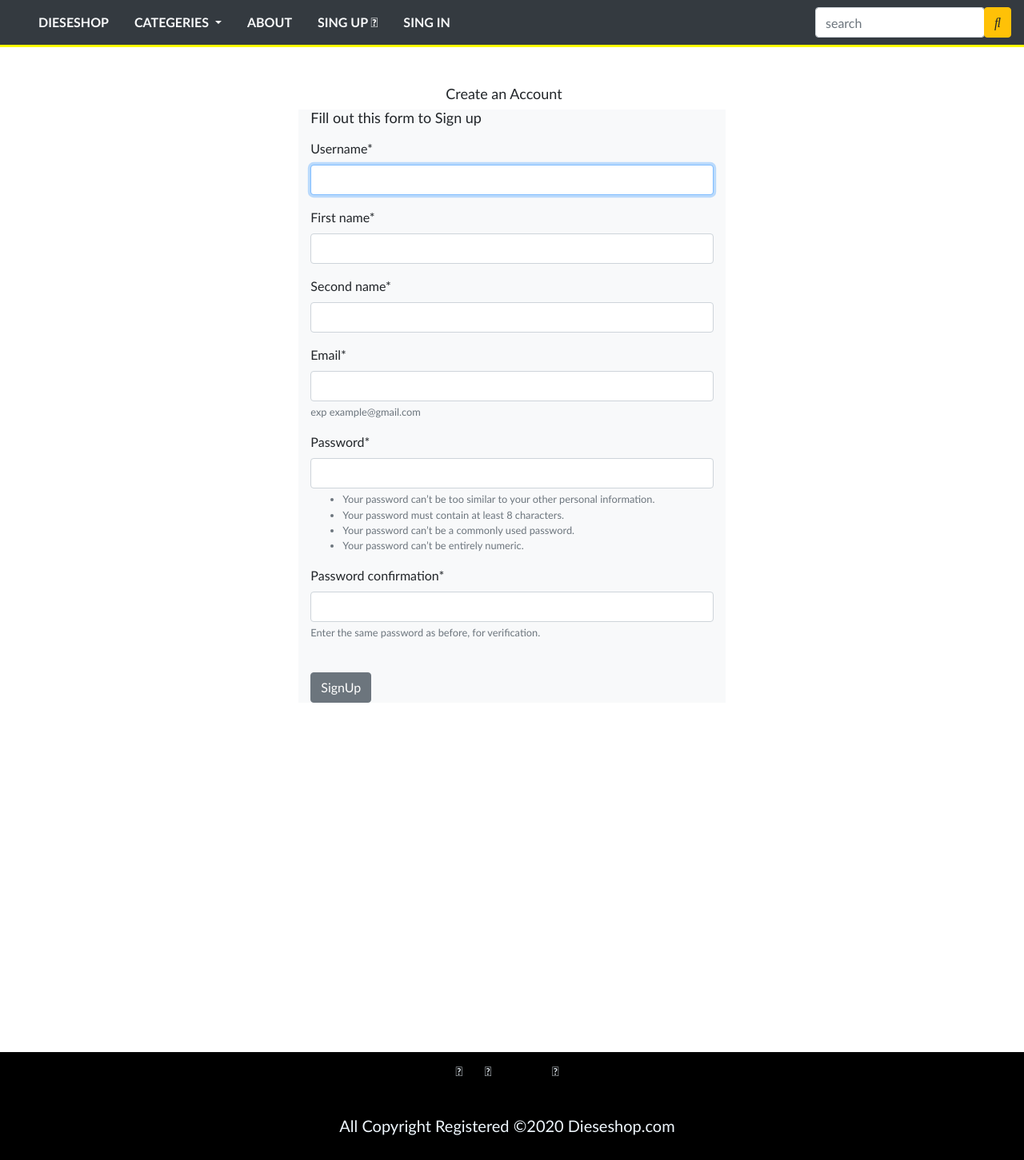
After one commit to Ajdour-elhassan/Ecommece-Web_App-DieseShop, a Django app: page /account/create/ in a window 1280 px wide. The commit adds this page. Shown: the whole page at 80% size. Run offline with Django 3.2, Linux system fonts and the light colour scheme; data comes from the database, SQL or seed files in the repository; both versions use the stored data as it was after the commit; some libraries are stand-ins or nearby versions.

Commit message:
add new changes

```diff
--- a/requirement.txt
+++ b/requirement.txt
@@ -1,3 +1,4 @@
 python 3.8.5
 pillow
 strip
+django-crispy-forms
--- a/web_project/dieseshop/context_processors.py
+++ b/web_project/dieseshop/context_processors.py
@@ -1,6 +1,7 @@
 from .models import Category , Cart , CartItem
 from .views import cart_id
 
+# Counter_by_Display_count_IN_Card
 
 def counter(request):
     item_count = 0
@@ -16,6 +17,7 @@ def counter(request):
            item_count = 0
     return dict(item_count = item_count)
 
+# menu_list_by_Categories
 
 def menu_links(request) :
     links = Category.objects.all()
--- /dev/null
+++ b/web_project/dieseshop/forms.py
@@ -0,0 +1,14 @@
+from django import forms
+from django.contrib.auth.forms  import UserCreationForm
+from django.contrib.auth.models import User
+
+
+class SignUpForm(UserCreationForm) :
+      username = forms.CharField(max_length=50 , required=True)
+      first_name =  forms.CharField(max_length=100, required=True)
+      second_name = forms.CharField(max_length=100, required=True)
+      email = forms.EmailField(max_length=250, help_text='exp example@gmail.com')
+
+      class Meta :
+           model = User
+           fields = ( 'username','first_name' , 'second_name' , 'email' , 'password1' , 'password2')
--- a/web_project/dieseshop/static/css/cart.css
+++ b/web_project/dieseshop/static/css/cart.css
@@ -15,3 +15,16 @@
    text-decoration: none;
    color: rgb(78, 190, 228) ;
 }
+
+.stripe-button-el {
+   width : 100% !important ;
+   display: block !important;
+   margin-bottom: 5px;
+   background-color: blue;
+}
+
+.stripe-button-el span {
+    height : 36px;
+    font-family: 'Robot', sans-serif;
+    font-size:  16px !important;
+}
--- a/web_project/dieseshop/templates/navbar.html
+++ b/web_project/dieseshop/templates/navbar.html
@@ -13,7 +13,31 @@
         {% endfor %}
       </div>
       </li>
-       <li class="nav-item"><a class="nav-link text-light  text-uppercase font-weight-bold px-3" href=""> About </a></li>
+       <li class="nav-item"><a class="nav-link text-light  text-uppercase font-weight-bold px-3" href=""> About </a>
+       </li>
+       {% if request.user.is_authenticated and request.user.first_name %}
+       <li class="nav-item dropdown">
+         <a class="nav-link text-light  text-uppercase font-weight-bold px-3 dropdown-toggle"  data-toggle="dropdown" href=""> welcome {{ request.user.first_name }}
+         <i class="fas fa-user circle"></i>
+       </a>
+        <div class="dropdown-menu bg-warning">
+        <a class="dropdown-item" href="{% url 'dashbord' %}"> Dashbord </a>
+      </div>
+       </li>
+        <li class="nav-item"><a class="nav-link text-light  text-uppercase font-weight-bold px-3" href="{% url 'signout' %}"> Sing out
+         <i class="fas fa-user-alt"></i>
+       </a>
+       </li>
+       {% else %}
+        <li class="nav-item"><a class="nav-link text-light  text-uppercase font-weight-bold px-3" href="{% url 'signup' %}"> Sing up
+         <i class="fas fa-user-plus"></i>
+       </a>
+       </li>
+        <li class="nav-item"><a class="nav-link text-light  text-uppercase font-weight-bold px-3" href="{% url 'signin' %}"> Sing in
+         <i class="fas fa-sign-in-alt"></i>
+       </a>
+       </li>
+       {% endif %}
        {% if item_count > 0 %}
       <li class="nav-item"><a class="nav-link text-light  text-uppercase font-weight-bold px-3" href="{% url 'cart_details' %}">
         <i class="fas fa-shopping-cart"></i>({{item_count}})
@@ -21,12 +45,12 @@
       </li>
       {% endif %}
       </ul>
-      <form class="form-inline ml-3">
+      <form class="form-inline ml-3" action="{% url 'search' %}" method="GET">
         <div class="input-group">
-            <input type="text" class="form-control" placeholder="search">
+            <input type="text" name="title" class="form-control" placeholder="search">
         </div>
         <div class="input-group-append">
-          <button type="button" class="btn btn-warning" name="button"><i class="fas fa-search"></i></button>
+          <button type="submit" class="btn btn-warning"><i class="fas fa-search"></i></button>
         </div>
       </form>
       </div>
--- /dev/null
+++ b/web_project/dieseshop/templates/signUp.html
@@ -0,0 +1,36 @@
+{% extends 'base.html' %}
+{% load static %}
+{% load crispy_forms_tags %}
+{% block title %}
+ Create New Account
+{% endblock title %}
+
+{% block content %}
+
+
+
+<div class="max-auto">
+    <br>
+    <br>
+    <h1 class="product-text text-center"> Create an Account </h1>
+    {% if not form.is_valid %}
+    <div class="col-9 col-sm-9 col-md-6 col-lg-5 mx-auto bg-light">
+    <h1 class="product-text"> Fill out this form to Sign up </h1>
+    <form method="POST">
+        {% csrf_token %}
+         <p>{{ form | crispy }}</p>
+         <br>
+         <button type="submit" name="button" class="btn btn-secondary"> SignUp </button>
+    </form >
+    </div>
+   {% else %}
+   <div class="container">
+        <br>
+        <div class="product-text text-center">
+            Your account has been successfully Created!
+        </div>
+   </div>
+   {% endif %}
+</div>
+
+{% endblock content %}
--- a/web_project/dieseshop/urls.py
+++ b/web_project/dieseshop/urls.py
@@ -11,5 +11,11 @@ urlpatterns = [
    path("cart_details" , views.cart_details , name="cart_details"),
    path('cart/remove/<int:product_id>' , views.cart_remove , name='cart_remove'),
    path('cart/remove_cart_product/<int:product_id>' , views.remove_cart_product , name='remove_cart_product'),
+   path('thankyou/<int:order_id>', views.thankyou_page , name='thankyou_page'),
+   path('account/create/' , views.sign_up , name='signup'),
+   path('account/signin/' , views.sign_in , name='signin'),
+   path('account/signout/' , views.sign_out , name='signout'),
+   path('Dashbord/'  , views.dashbord , name='dashbord'),
+   path('search/' , views.search , name='search')
 
 ] + static(settings.MEDIA_URL,document_root=settings.MEDIA_ROOT)
--- a/web_project/dieseshop/views.py
+++ b/web_project/dieseshop/views.py
@@ -3,7 +3,11 @@ from . models import Category , Product , Cart , CartItem , Order , OrderItem
 from django.core.exceptions import ObjectDoesNotExist
 import stripe
 from django.conf import settings
-
+from django.contrib.auth.models import Group, User
+from .forms import SignUpForm
+from django.contrib.auth.forms import AuthenticationForm
+from django.contrib.auth import login, authenticate , logout
+from django.contrib.auth.decorators import login_required
 
 
 # we create here category_page with sulg
@@ -124,8 +128,8 @@ def cart_details (request, total=0 , counter=0 , cart_items=None) :
             products.save()
             order_item.delete()
 
-            print('order has been successfully deleted')
-            return redirect('home')
+            print('order has been successfully Done')
+            return redirect('thankyou_page' , order_details.id)
 
       except ObjectDoesNotExist:
         pass # Pass and Ignore it !
@@ -161,3 +165,72 @@ def remove_cart_product (request , product_id) :
     cart_item = CartItem.objects.get(product=product , cart=cart)
     cart_item.delete()
     return redirect ('cart_details')
+
+# ThankYouPage!
+
+def thankyou_page(request , order_id):
+    if order_id :
+      customer_order = get_object_or_404(Order , id=order_id)
+    return render(request , 'thankyoupage.html' , { 'customer_order' : customer_order })
+
+
+#SignInView
+
+def sign_up(request) :
+  if request.method == "POST" :
+     form = SignUpForm(request.POST)
+     if form.is_valid():
+        form.save()
+        username = form.cleaned_data.get('username')
+        signUp_user = User.objects.get(username=username)
+        customer_group = Group.objects.get(name='Customer')
+        customer_group.user_set.add(signUp_user)
+        redirect('signin')
+  else :
+    form = SignUpForm()
+  return render(request, 'signUp.html' , {'form' : form})
+
+# SignInFormView
+
+def sign_in(request) :
+  if request.method == "POST" :
+    form = AuthenticationForm(data=request.POST)
+    if form.is_valid():
+      username = request.POST['username']
+      password = request.POST['password']
+      user = authenticate(username=username , password=password)
+      if user is not None :
+        login(request, user)
+        return redirect('home')
+      else :
+          redirect('signup')
+  else :
+    form = AuthenticationForm()
+
+  return render(request, 'singIn.html' , {'form' : form})
+
+# SingOutView
+
+def sign_out(request):
+  logout(request)
+  return redirect('home')
+
+
+
+# BuildOrderHistoryPage
+
+@login_required(redirect_field_name='next', login_url='signin')
+def dashbord(request):
+    if request.user.is_authenticated:
+        email = str(request.user.email)
+        order_details = Order.objects.filter(emailAddress=email)
+        print(email)
+        print(order_details)
+    return render(request, 'dashbord.html', {'order_details': order_details})
+
+
+# SearchViewFunction
+
+def search(request) :
+  products = Product.objects.filter(name__contains=request.GET['title'])
+  return render(request, 'home.html' , {'products' : products})
--- a/web_project/web_project/settings.py
+++ b/web_project/web_project/settings.py
@@ -39,6 +39,7 @@ INSTALLED_APPS = [
     'django.contrib.staticfiles',
     'dieseshop',
     'stripe',
+    'crispy_forms',
 ]
 
 MIDDLEWARE = [
@@ -129,3 +130,5 @@ MEDIA_URL = '/media/'
 #Strip_payment_Key!
 STRIPE_PUBLISHABLE_KEY="pk_test_51HQpZNJx8qAl0wTeDtONtDxcyiu4vuLopqksUqwZwzWN56PZQk8pVp9wk3UTsmYr0I1zaqpp6x78SNM6pTVUeQ9f00HYkHl7sc"
 STRIPE_SECRET_KEY="sk_test_51HQpZNJx8qAl0wTes9mEzCRUbJtfr1vlzVtXBMKaAKOnpcTv3505JGzGCqybbqE1ce4qsG9YSMClvj3IINSPRFqo00IG5QZAQN"
+
+CRISPY_TEMPLATE_PACK = 'bootstrap4'
```
Also changed, not shown: web_project/dieseshop/admin.py (+14 -24 lines), web_project/dieseshop/static/css/main.css (+0 -10 lines), web_project/dieseshop/templates/dashbord.html (added, +45 -0 lines), web_project/dieseshop/templates/singIn.html (added, +26 -0 lines), web_project/dieseshop/templates/thankyoupage.html (added, +19 -0 lines), web_project/db.sqlite3.
